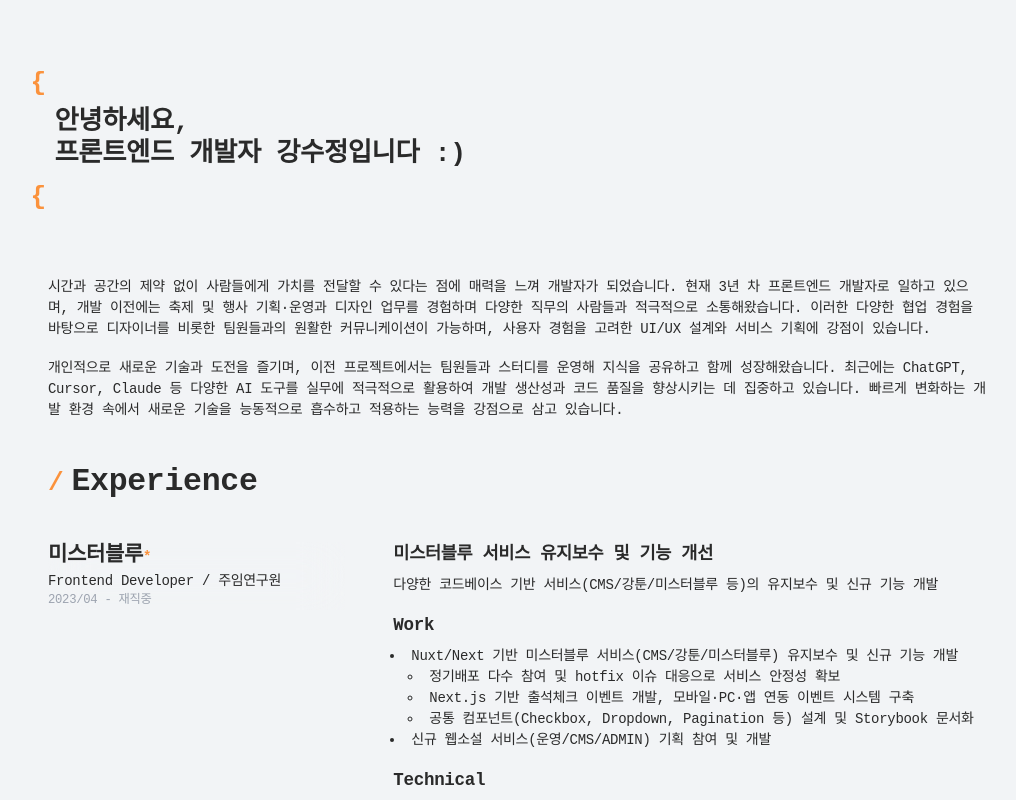
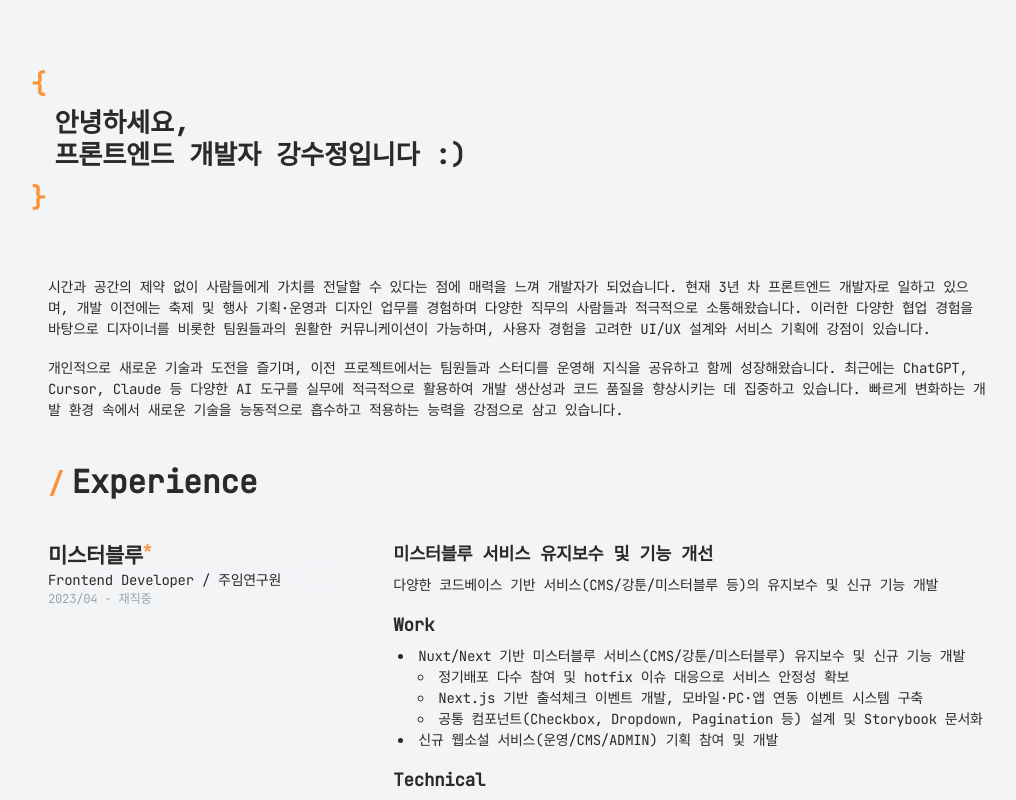
Before and after one commit to mirro97/my-page, a Next.js app: page / in a window 1280 px wide. Shown: the top 800 px of the page, without its empty margins (122-1138 px from the left). Built offline with nearby package versions, Linux system fonts and the light colour scheme.

Commit message:
[update] 스타일 수정 (리스트 스타일, 폰트, 포인트 위치)

```diff
--- a/src/components/Box/StickyBox.tsx
+++ b/src/components/Box/StickyBox.tsx
@@ -11,7 +11,7 @@ interface IProps {
 export default function StickyBox({ title, hasTitlePoint, content, subContent }: IProps) {
   return (
     <div className="glass-card mb-10 sticky top-4 h-fit p-6 sm:p-0 sm:border-none sm:bg-opacity-0 sm:top-[10%] sm:shadow-none sm:bg-transparent sm:overflow-visible sm:rounded-none">
-      <Text size="2xl" isBold>
+      <Text size="2xl" isBold className="relative">
         {title}
         {hasTitlePoint && <Point>*</Point>}
       </Text>
--- a/src/components/Text/Point.tsx
+++ b/src/components/Text/Point.tsx
@@ -5,5 +5,5 @@ interface IProps {
 }
 
 export default function Point({ children }: IProps) {
-  return <strong className="inline-block text-orange-400">{children}</strong>;
+  return <strong className="absolute top-[-8px] inline-block text-orange-400">{children}</strong>;
 }
--- a/src/components/Text/TopHeader.tsx
+++ b/src/components/Text/TopHeader.tsx
@@ -13,7 +13,7 @@ export default function TopHeader({ children }: IProps) {
       </Text>
       <p className="ml-[24px] break-keep text-3xl">{children}</p>
       <Text size="3xl" isPoint>
-        &#123;
+        &#125;
       </Text>
     </div>
   );
--- a/src/components/TextList.tsx
+++ b/src/components/TextList.tsx
@@ -15,23 +15,23 @@ export default function TextList({ list }: IProps) {
       return {
         content: text.slice(1).trim(),
         listStyle: "list-[circle]",
-        marginLeft: "ml-[30px]",
+        marginLeft: "ml-[25px]",
       };
     }
     return {
       content: text,
-      listStyle: "list-disc",
-      marginLeft: "ml-[12px]",
+      listStyle: "list-[disc]",
+      marginLeft: "ml-[5px]",
     };
   };
 
   return (
-    <ul className="list-disc">
+    <ul>
       {list.map((el, index) => {
         const { content, listStyle, marginLeft } = getItemConfig(el);
 
         return (
-          <li key={`${el}-${index}`} className={`${listStyle} ${marginLeft} text-[14px] pl-[6px]`}>
+          <li key={`${el}-${index}`} className={`${listStyle} ${marginLeft} text-[14px]`}>
             {content}
           </li>
         );
--- a/src/styles/globals.css
+++ b/src/styles/globals.css
@@ -2,8 +2,14 @@
 @tailwind components;
 @tailwind utilities;
 
-@import url("https://fonts.googleapis.com/css2?family=JetBrains+Mono:ital,wght@0,100..800;1,100..800&display=swap");
 @import url("https://cdn.jsdelivr.net/gh/orioncactus/pretendard@v1.3.6/dist/web/static/pretendard-dynamic-subset.css");
+
+@font-face {
+  font-family: "JetBrains Mono";
+  src: url("/font/JetBrainsMono-Regular.ttf") format("truetype");
+  font-weight: 400;
+  font-style: normal;
+}
 
 @layer components {
   .type-label {
@@ -54,7 +60,8 @@ dl,
 ul,
 ol,
 li {
-  /* list-style: none; */
+  list-style: none;
+  list-style-position: inside;
 }
 
 a,
```
Also changed, not shown: public/font/JetBrainsMono-Regular.ttf (added).
